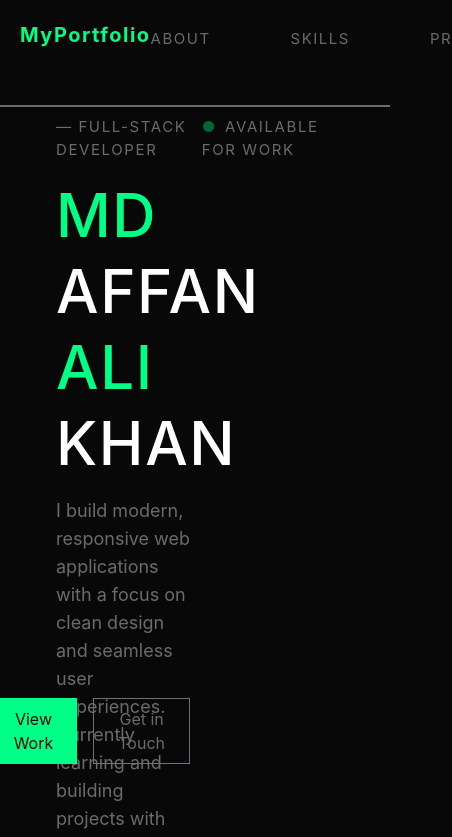
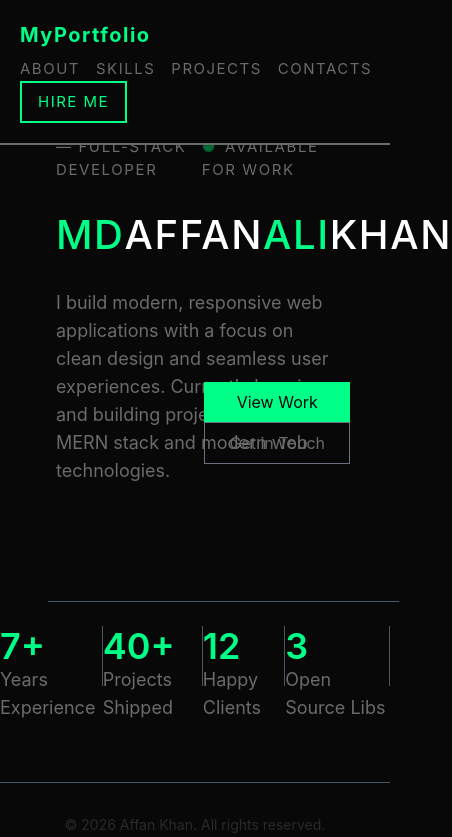
Before and after one commit to AffanKhan612/portfolio-first-website, a React (Vite) app: page / in a window 390 px wide. Shown: the top 837 px of the page, 452 px wide, since content can reach past the window. Built offline with nearby package versions, Linux system fonts and the light colour scheme.

Commit message:
try making responsive

```diff
--- a/src/components/Contacts.jsx
+++ b/src/components/Contacts.jsx
@@ -1,4 +1,5 @@
 import React, { useState } from 'react'
+import { GiCheckMark } from "react-icons/gi";
 
 const Contacts = () => {
 
@@ -25,7 +26,8 @@ const Contacts = () => {
         </div>
         </div>
         <div className='w-1/2'>
-        <div className='border border-[#2a2a2a] p-4 flex flex-col text-sm' style={{display: recieve ? "hidden" : "block"}}>
+        <div className='border border-[#2a2a2a] p-4 flex flex-col text-sm'  >
+          <div style={{display: recieve ? "none" : "block"}}>
           <div>
             <div className='text-[#2a2a2a]'>YOUR NAME</div> <input className='outline-none w-full' type="text" placeholder='Jane Smith' />
           </div>
@@ -40,6 +42,11 @@ const Contacts = () => {
           <div className='bg-[#2a2a2a] w-full h-px my-4'></div>
           <button className='bg-[#00ff87] p-4 text-black font-semibold w-full' onClick={handleMessageSent}>SEND MESSAGE</button>
         </div>
+        <div className='h-88 m-auto' style={{display: recieve ? "block" : "none"}}>
+          <div className='text-[#00ff87] text-2xl absolute bottom-82 left-240'><GiCheckMark /></div>
+          <div className='mt-44 text-lg text-[#6b6b6b] relative'>Message received. I'll get back to you soon.</div>
+        </div>
+        </div>
         </div>
       </div>
       <div className='bg-gray-600 w-full h-px mt-15'></div>
--- a/src/components/GoHomeButton.jsx
+++ b/src/components/GoHomeButton.jsx
@@ -11,7 +11,7 @@ const GoHomeButton = () => {
 
   return (
     <div>
-      <button className='fixed right-5 top-25 z-50 border bg-green-500 p-2 text-black rounded-xl hover:text-[1.05rem]' onClick={handleGoBack}>Go To Home</button>
+      <button className='fixed right-5 sm:top-25 top-30 z-50 border bg-green-500 p-2 text-black rounded-xl hover:text-[1.05rem]' onClick={handleGoBack}>Go To Home</button>
     </div>
   )
 }
--- a/src/components/Home.jsx
+++ b/src/components/Home.jsx
@@ -27,7 +27,7 @@ const Home = () => {
 
   return (
     <div>
-      <div className='mt-15 p-14 tracking-widest flex flex-col gap-y-6'>
+      <div className='md:mt-15 mt-20 p-14 tracking-widest flex flex-col gap-y-6'>
         <div className='flex justify-between text-[15px] text-[#6b6b6b]'>
           <div className=''>
             — FULL-STACK DEVELOPER
@@ -37,15 +37,15 @@ const Home = () => {
             <span>AVAILABLE FOR WORK</span>
           </div>
         </div>
-        <h1 className='text-6xl font-medium flex flex-col gap-y-4'><div className='text-[#00ff87]'>MD</div><div>AFFAN</div><div className='text-[#00ff87]'>ALI</div><div>KHAN</div></h1>
-        <div className='w-1/2 tracking-normal text-lg text-[#6b6b6b]'>I build modern, responsive web applications with a focus on clean design and seamless user experiences. Currently learning and building projects with the MERN stack and modern web technologies.</div>
-        <div className='absolute right-50 bottom-20 flex gap-x-4 tracking-normal'>
+        <h1 className='md:text-6xl font-medium flex md:flex-col text-[40px] gap-y-4'><div className='text-[#00ff87]'>MD</div><div>AFFAN</div><div className='text-[#00ff87]'>ALI</div><div>KHAN</div></h1>
+        <div className='md:w-1/2 w-full tracking-normal text-lg text-[#6b6b6b]'>I build modern, responsive web applications with a focus on clean design and seamless user experiences. Currently learning and building projects with the MERN stack and modern web technologies.</div>
+        <div className='absolute md:right-50 md:bottom-20 sm:bottom-100 sm:right-20 bottom-95 right-10 flex gap-x-4 tracking-normal flex-col md:flex-row'>
           <button className='py-2 px-6 bg-[#00ff87] text-[#080808] transition-transform duration-300 hover:scale-105' onClick={handleProjects}>View Work</button>
           <button className='py-2 px-6 border border-gray-500 text-[#6b6b6b]' onClick={handleContacts}>Get in Touch</button>
         </div>
       </div>
       <div className='bg-gray-600 mt-15 ml-12 w-[90%] h-px'></div>
-      <div className='mt-6 flex justify-around'>
+      <div className='mt-6 flex md:justify-around justify-between'>
         <div className='flex flex-col'><span className='text-4xl font-semibold text-[#00ff87]'>7+</span> <span className='text-lg text-[#6b6b6b]'>Years Experience</span></div>
         <div className='w-px h-15 bg-gray-600'></div>
         <div className='flex flex-col'><span className='text-4xl font-semibold text-[#00ff87]'>40+</span> <span className='text-lg text-[#6b6b6b]'>Projects Shipped</span></div>
--- a/src/components/Navbar.jsx
+++ b/src/components/Navbar.jsx
@@ -21,11 +21,11 @@ const Navbar = () => {
 
     return (
         <div>
-            <div onScroll={scrollHandler} className='flex justify-between p-5 text-[15px] tracking-widest fixed top-0 left-0 right-0 z-999 border-b-2 border-[#6b6b6b] bg-[#080808] style={{isScrolled ? "bg-[#080808eb] backdrop-blur-md" : "bg-[#080808eb] "}}' >
+            <div onScroll={scrollHandler} className='flex justify-between p-5 text-[15px] tracking-widest fixed top-0 left-0 right-0 z-999 border-b-2 border-[#6b6b6b] bg-[#080808] flex-wrap style={{isScrolled ? "bg-[#080808eb] backdrop-blur-md" : "bg-[#080808eb] "}}' >
                 <div className='text-[#00ff87] font-bold text-[20px] '>
                     MyPortfolio
                 </div>
-                <div className='flex gap-20  mt-2'>
+                <div className='flex md:gap-20 gap-x-4  mt-2'>
                      <NavLink className={({isActive}) => isActive ? "text-blue-600 underline" : "text-[#6b6b6b]"} to="/about">ABOUT</NavLink>
                      <NavLink className={({isActive}) => isActive ? "text-blue-600 underline" : "text-[#6b6b6b]"} to="/skills">SKILLS</NavLink>
                      <NavLink className={({isActive}) => isActive ? "text-blue-600 underline" : "text-[#6b6b6b]"} to="/projects">PROJECTS</NavLink>
```
